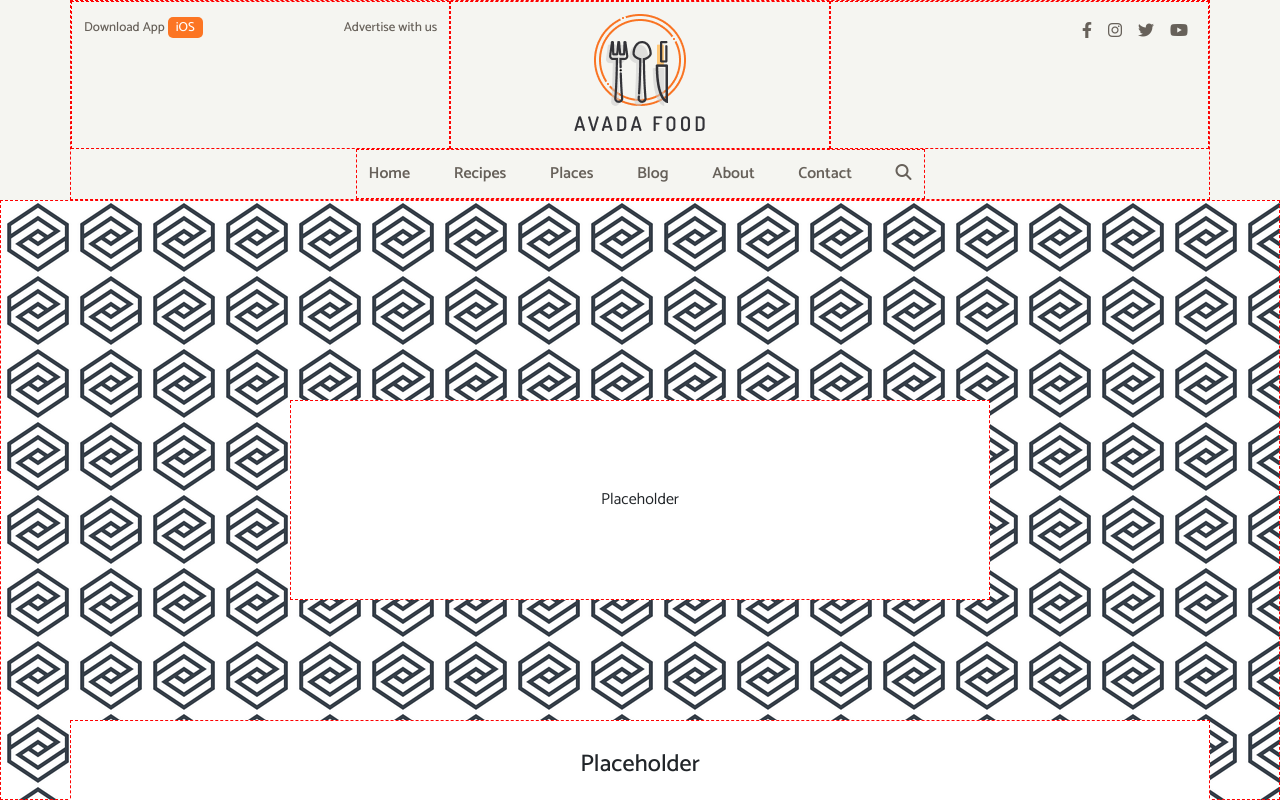
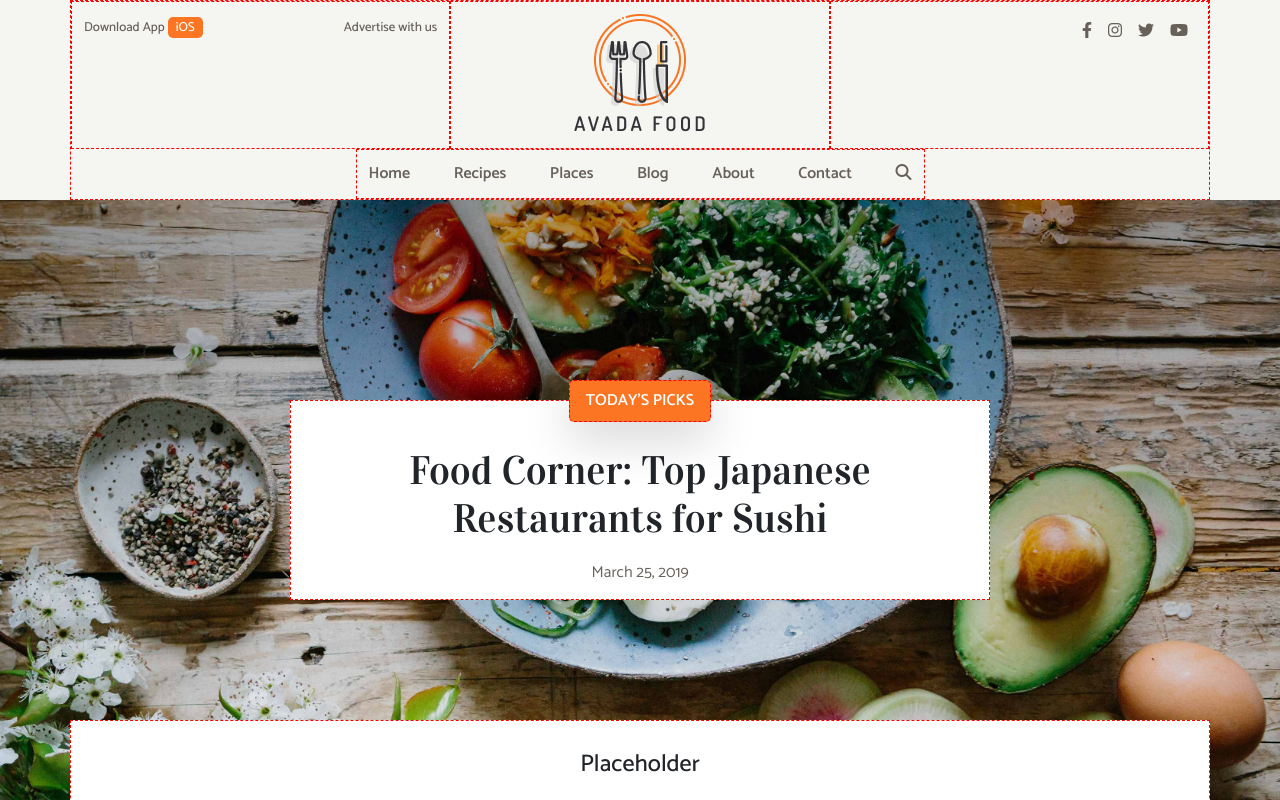
Before and after one commit to NicolaRicci100/proj-html-vuejs, a Vue app: page / in a window 1280 px wide. Shown: the top 800 px of the page. Built offline with nearby package versions, Linux system fonts and the light colour scheme.

Commit message:
immagine jumbotron e AppMain

```diff
--- a/src/components/AppMain.vue
+++ b/src/components/AppMain.vue
@@ -11,7 +11,9 @@
 <template>
   <section id="jumbotron">
     <div>
-      Placeholder
+      <div class="shadow-lg">TODAY'S PICKS</div>
+      <h2>Food Corner: Top Japanese Restaurants for Sushi</h2>
+      <span>March 25, 2019</span>
     </div>
   </section>
   <AppJournal />
@@ -28,16 +30,43 @@
 #jumbotron {
   height: 600px;
   @include flex_center;
-
-  // temporanei
-  background-image: url(../assets/img/3a74ce3d0532b7773b174c45ca3bd05a_bigger.png);
-  border: $debug;
+  background-image: url(../assets/img/slide-jumboton-bg.jpeg);
+  background-position: center;
+  background-repeat: no-repeat;
+  background-size: cover;
 
   >div {
     height: 200px;
     width: 700px;
     background-color: $primary-color;
     @include flex_center;
+    flex-direction: column;
+
+    >div {
+      translate: 0 -15px;
+      color: $primary-color;
+      background-color: $secondary-color;
+      padding: 8px 16px;
+      border-radius: 5px;
+      font-weight: 600;
+    }
   }
 }
+
+h2 {
+  padding: 10px 100px;
+  text-align: center;
+  font-family: Vidaloka;
+  font-size: 40px;
+  cursor: pointer;
+
+  &:hover {
+    color: $secondary-color;
+  }
+}
+
+span {
+  color: $tertiary-color;
+  padding-bottom: 20px;
+}
 </style>
```
Also changed, not shown: src/assets/img/slide-jumboton-bg.jpeg (added).
